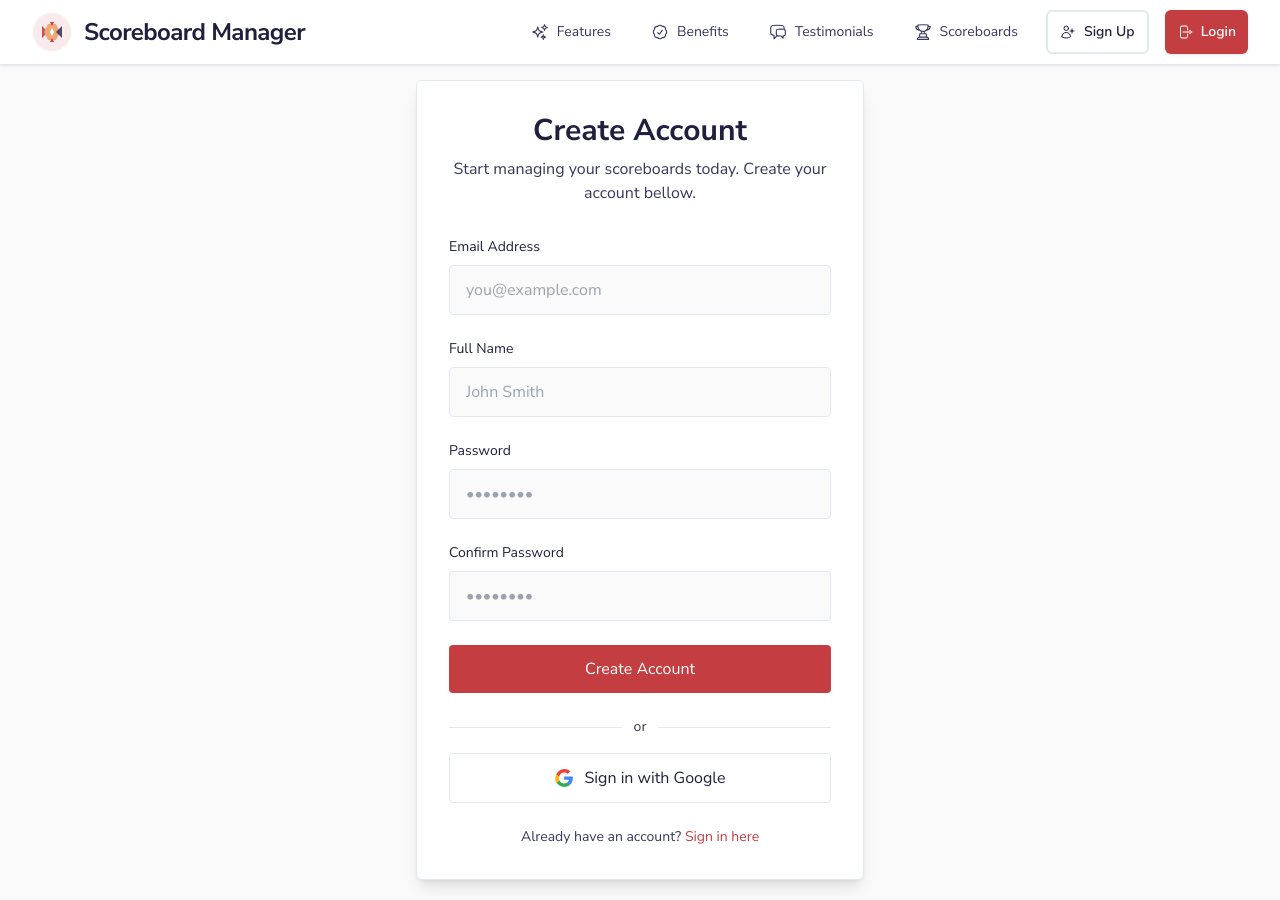
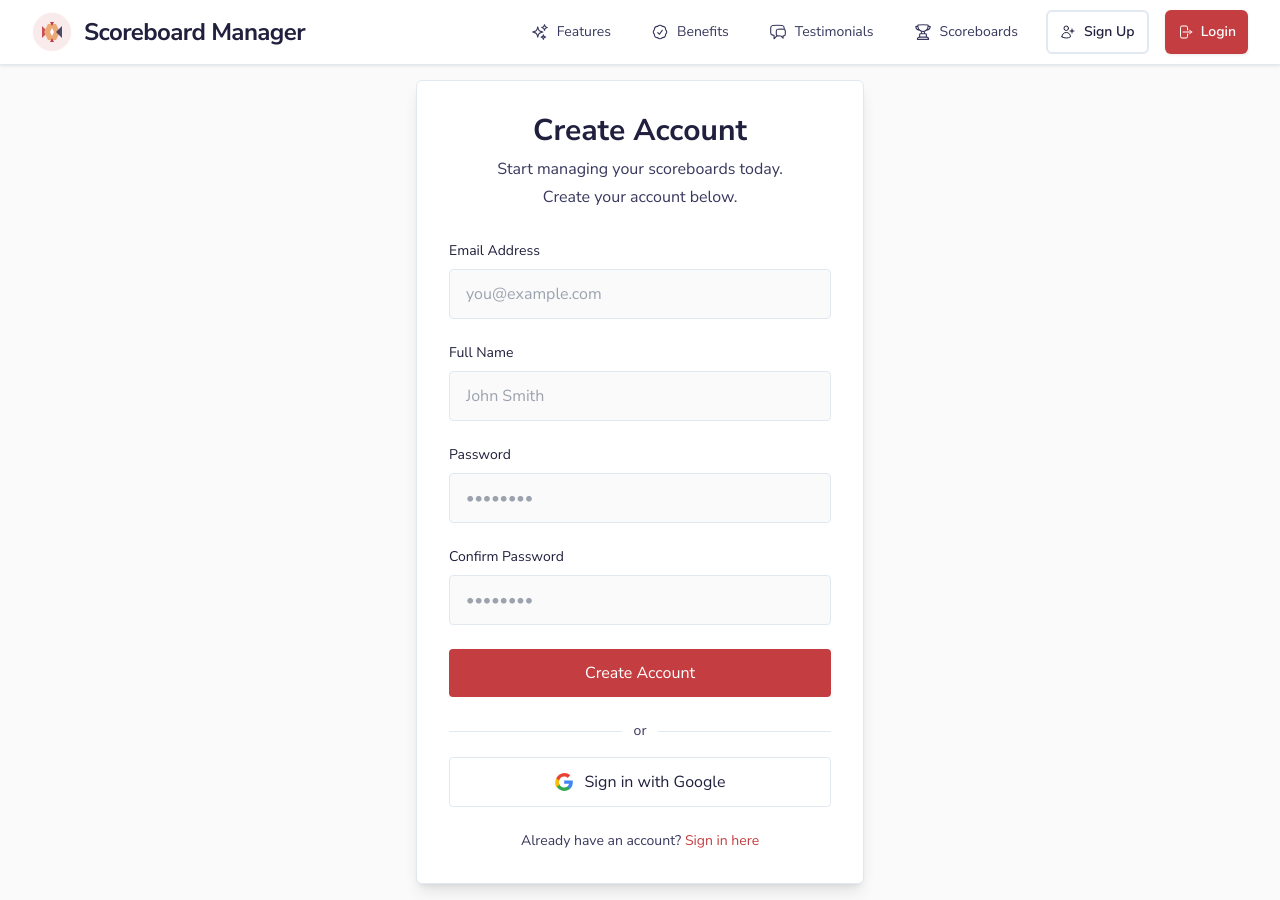
Before and after one commit to gmlupatelli/scoreboard_manager, a Next.js app: page /register in a window 1280 px wide. Built offline with nearby package versions, Linux system fonts and the light colour scheme; no server answers; the database is empty.

Commit message:
modified:   src/app/register/page.tsx

```diff
--- a/src/app/register/page.tsx
+++ b/src/app/register/page.tsx
@@ -175,7 +175,8 @@ export default function RegisterPage() {
           <div className="bg-card border border-border rounded-lg shadow-lg p-8">
             <h1 className="text-3xl font-bold text-center mb-2 text-foreground">Create Account</h1>
             <p className="text-center text-muted-foreground mb-8">
-              Start managing your scoreboards today. Create your account bellow.
+              Start managing your scoreboards today.
+              <span className="block mt-1">Create your account below.</span>
             </p>
 
             {/* Manual registration form */}
```
